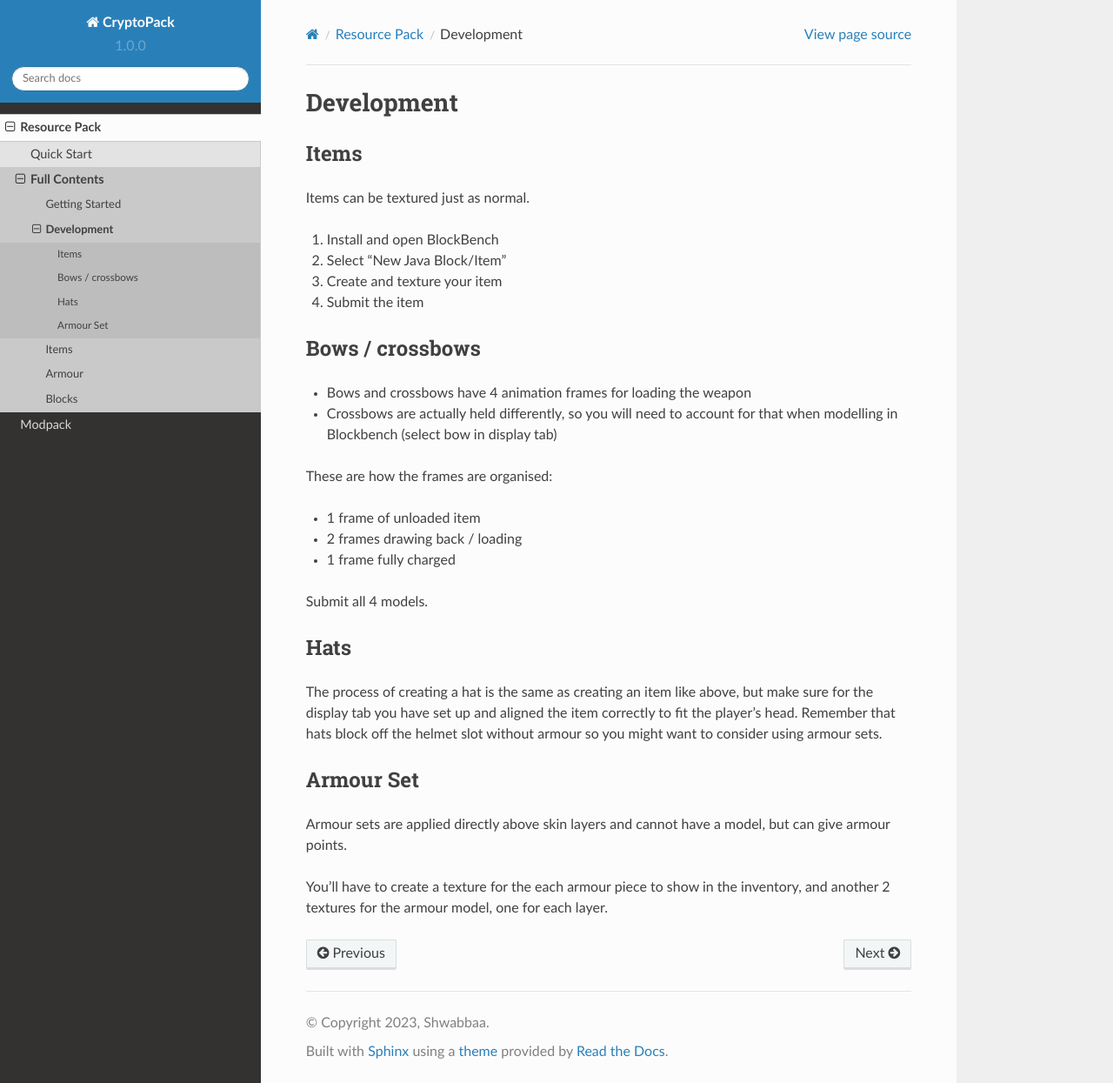
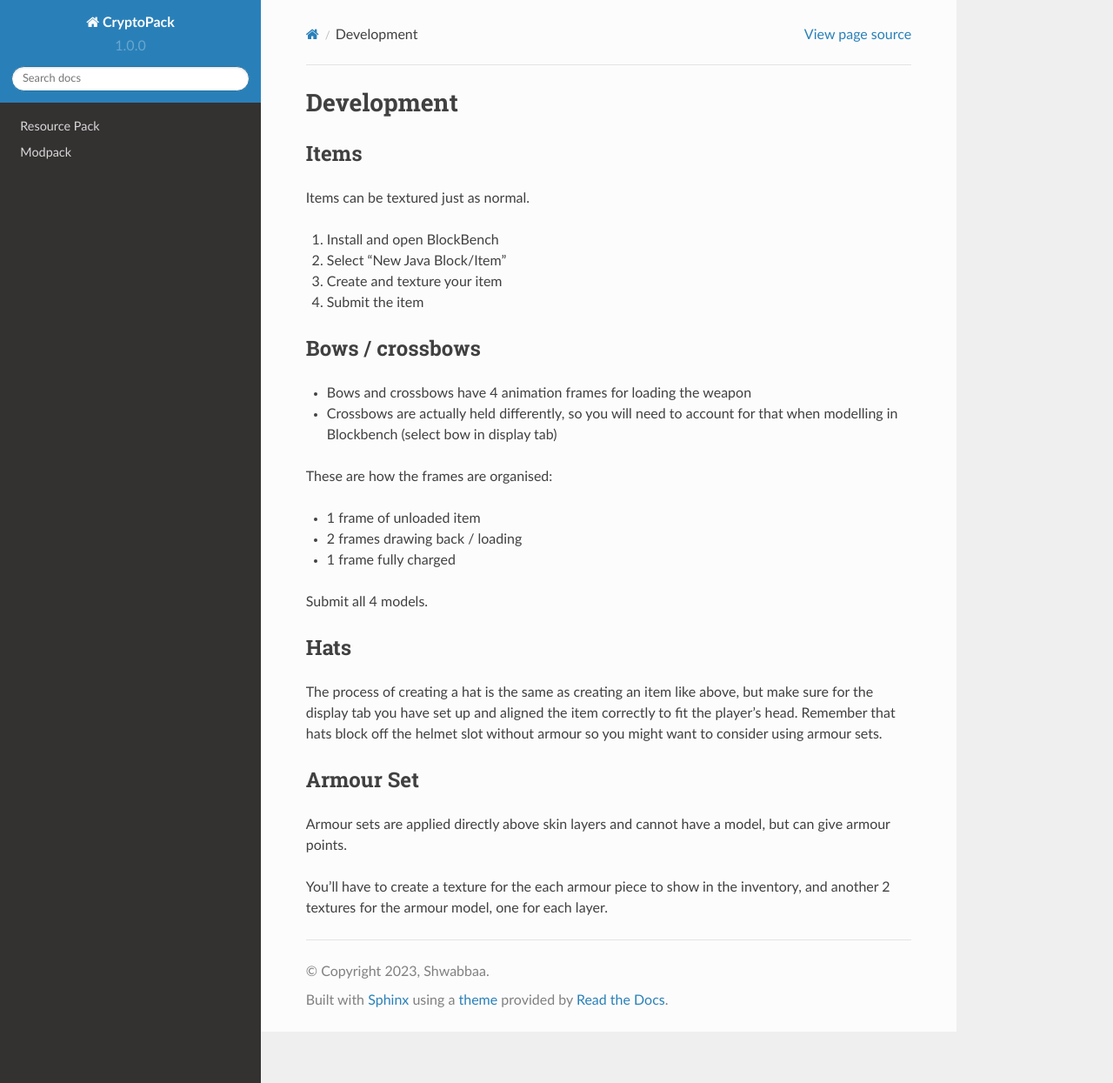
Before and after one commit to Shwabbaa/cryptopack-docs, a Sphinx documentation site: the page built from docs/source/resourcepack/development.rst, in a window 1280 px wide and 1245 px high. Shown: the whole window at 87% size. Built offline with Sphinx 7.4.7 and the Read the Docs theme 2.0.0, drawn with Linux system fonts in a browser that asks for light colours; pages that are not in the unit, such as notebooks, are missing from menus.

Commit message:
Update index.rst

```diff
--- a/docs/source/resourcepack/index.rst
+++ b/docs/source/resourcepack/index.rst
@@ -14,16 +14,3 @@ Quick Start
 * :doc:`armor`
 
 * :doc:`blocks`
-
-Full Contents
---------
-
-.. toctree::
-
-   getting_started
-   modpack
-   development
-   items
-   armor
-   blocks
-   sounds
```
